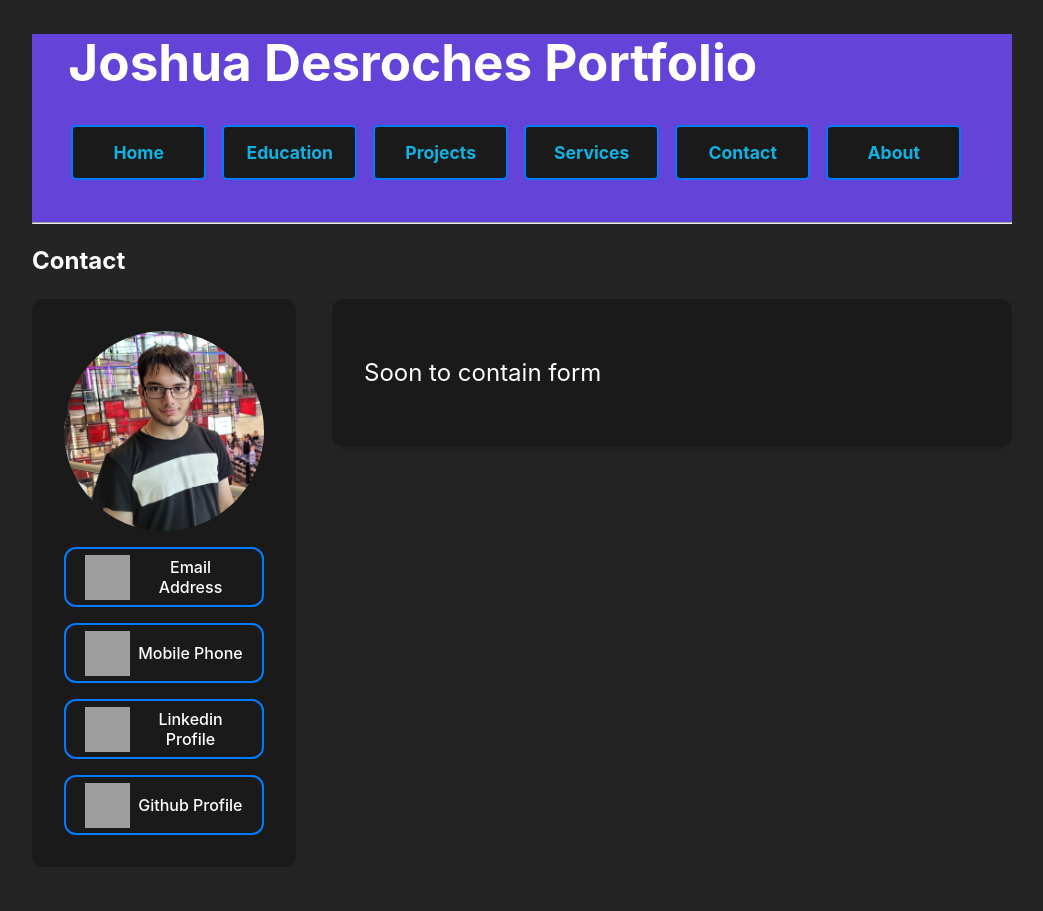
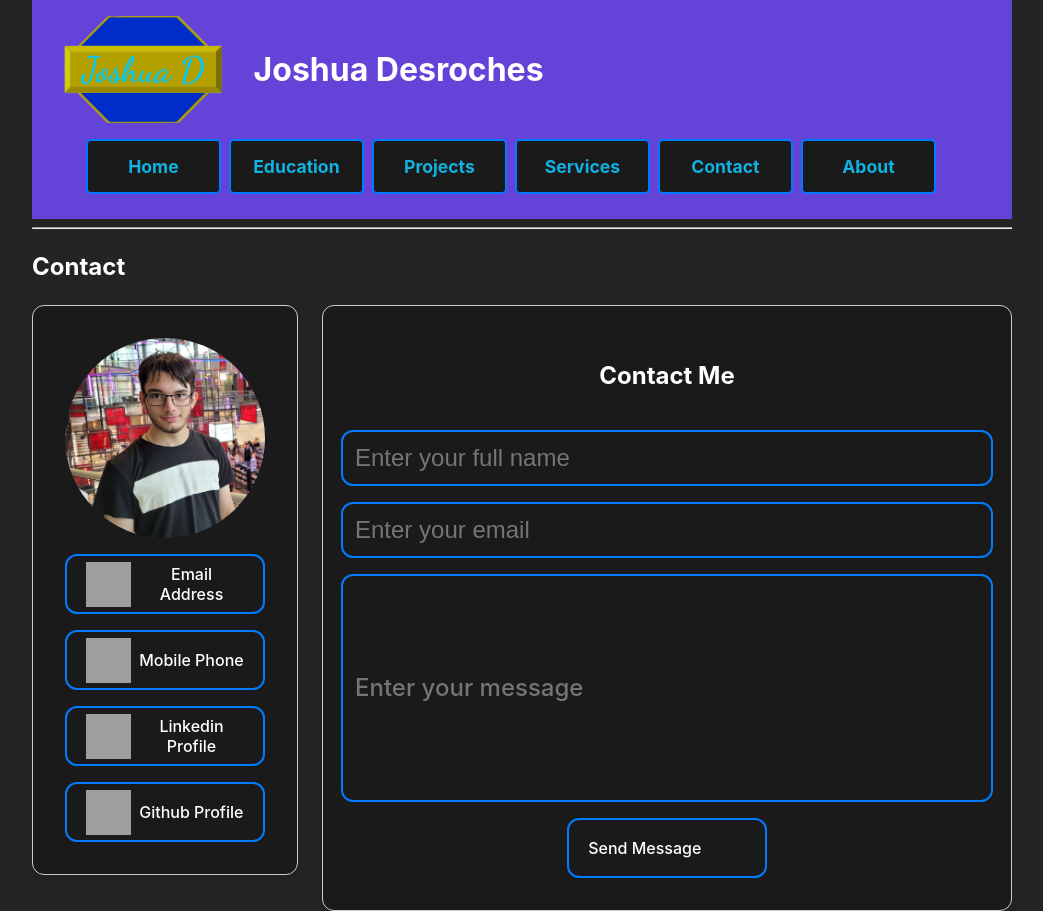
Before and after one commit to TheGuy3201/Portfolio, a React (Vite) app in the folder client/: page /Contact in a window 1280 px wide. Shown: the whole page, without its empty margins (118-1161 px from the left). Before the commit the page ends 867 px from the top, so only its background shows below. Built offline with nearby package versions, Linux system fonts and the light colour scheme; grey boxes are pictures that could not be loaded.

Commit message:
19/05/25 - Completed Contact page, added logo to header, modified layout slightly

```diff
--- a/client/components/Layout.jsx
+++ b/client/components/Layout.jsx
@@ -1,11 +1,15 @@
 import React from 'react';
-import { Link } from 'react-router-dom';
+
 export default function Layout() {
     return (
         <>
             <div className="header">
-            <h1> &nbsp;&nbsp; Joshua Desroches Portfolio</h1>
-            <nav>
+                <div className="logo-title">
+                    <img src="./res/JoshuaD Logo.png" className="Logo" alt="JD Logo" />
+                    <h1>Joshua Desroches</h1>
+                </div>
+
+                <nav className="nav-bar">
                     <button onClick={() => window.location.href = "/"}>Home</button>
                     <button onClick={() => window.location.href = "/education"}>Education</button>
                     <button onClick={() => window.location.href = "/project"}>Projects</button>
@@ -13,9 +17,8 @@ export default function Layout() {
                     <button onClick={() => window.location.href = "/contact"}>Contact</button>
                     <button onClick={() => window.location.href = "/about"}>About</button>
                 </nav>
-            <br/>
+            </div>
             <hr />
-            </div>
         </>
     );
 }
--- a/client/src/Contact.jsx
+++ b/client/src/Contact.jsx
@@ -1,4 +1,15 @@
 export default function Contact() {
+
+    const handleClick = () => {
+    // Get the values from the input fields & store them in variables
+    const fullName = document.getElementById('FullName').value;
+    const email = document.getElementById('Email').value;
+    const message = document.getElementById('Message').value;
+
+    //Future: send values to email to send to me
+    alert('You entered: ' + fullName + ', ' + email + ', ' + message);
+  };
+
     return (
     <>
         <h2>Contact</h2>
@@ -33,8 +44,15 @@ export default function Contact() {
 
             </div>
 
-            <div className="Description">
-                <p>Soon to contain form</p>
+            <div className="ContactPanel">
+                <h2>Contact Me</h2>
+                <input type="text" id="FullName" placeholder="Enter your full name" />
+                <input type="text" id="Email" placeholder="Enter your email" />
+                <input type="text" id="Message" className="Message" placeholder="Enter your message" />
+
+                <button onClick={handleClick}>Send Message</button>
+
+
             </div>
         </div>
     </>
--- a/client/src/index.css
+++ b/client/src/index.css
@@ -43,6 +43,7 @@
 
 .DualPanelContainer > div {
   padding: 2rem;
+  border: 1px solid #ccc;
   background-color: #1a1a1a; /* Dark background */
   border-radius: 12px; /* Rounded corners */
   box-shadow: 0 4px 8px rgba(0,0,0,0.1); /* Subtle shadow */
@@ -55,6 +56,49 @@
   align-items: flex-start; /* left-align content */
   gap: 1em;
 }
+
+.Description {
+  flex: 1;
+  font-size: 1.5rem;
+  margin-left: 1.5em;
+}
+
+.ContactPanel {
+  padding: 0 10px;
+  border-radius: 8px;
+  display: flex;
+  flex: 1;
+  margin-left: 1.5em;
+  flex-direction: column;
+  align-items: center; /* Center content */
+  gap: 1em;
+}
+
+.ContactPanel input {
+  width: 100%;
+  padding: 0.5em;
+  border-radius: 12px; /* More rounded edges */
+  border: 2px solid #007bff; /* Blue border */
+  background-color: #1a1a1a;
+  color: #ffffff;
+  font-size: 1.5em;
+  font-weight: 500;
+}
+
+.Message {
+  height: 200px; /* Much taller */
+  width: 100%;
+  padding: 0.5em;
+  border-radius: 12px;
+  border: 2px solid #007bff;
+  background-color: #1a1a1a;
+  color: #ffffff;
+  font-size: 1.2em;
+  font-family: inherit;
+  resize: vertical; /* Optional: allows user to resize vertically */
+}
+
+
 /* General button styles */
 button {
   display: flex;
@@ -94,12 +138,6 @@ button:focus,
   height: 200px;  /* Smaller height */
   border-radius: 50%; /* Keeps it circular */
   object-fit: cover;
-}
-
-.Description {
-  flex: 1;
-  font-size: 1.5rem;
-  margin-left: 1.5em;
 }
 
 
@@ -259,9 +297,46 @@ button:focus,
 }
 
 /* Layout jsx styles */
-.header
-{
+.header {
   background-color: #6443d9;
+  padding: 1rem;
+}
+
+.header h1 {
+  margin: 0;
+  font-size: 2rem;
+  color: white;
+}
+
+.Logo {
+  width: 20%;
+  height: auto;
+}
+
+.logo-title {
+  display: flex;
+  align-items: center;
+  gap: 1rem;
+  margin-bottom: 1rem; /* Adds space between logo-title and nav */
+}
+
+.nav-bar {
+  display: flex;
+  flex-wrap: wrap;
+  gap: 0.5rem;
+  margin-top: 0.5rem;
+}
+
+.nav-bar button {
+  font-size: 1.1rem;
+  font-weight: bold;
+  color: #11b1e1;
+  cursor: pointer;
+  padding: 0.5em;
+  text-align: center;
+  border-radius: 5px;
+  width: 135px;
+  transition: background-color 0.2s ease;
 }
 
  nav {
```
Lines whose indentation alone changed are shown as unchanged.
